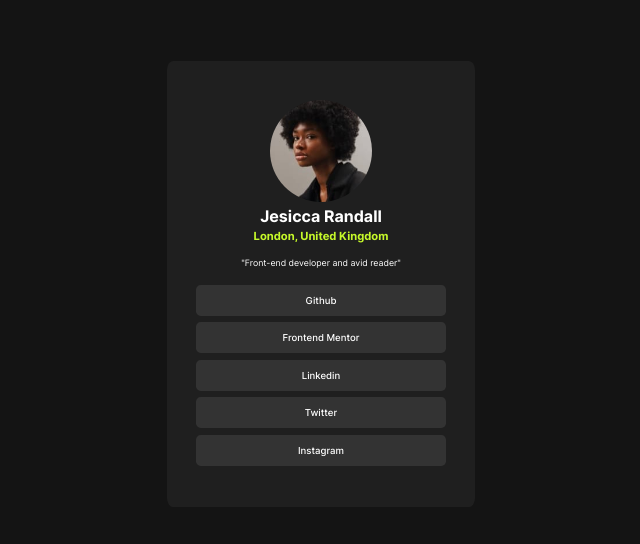
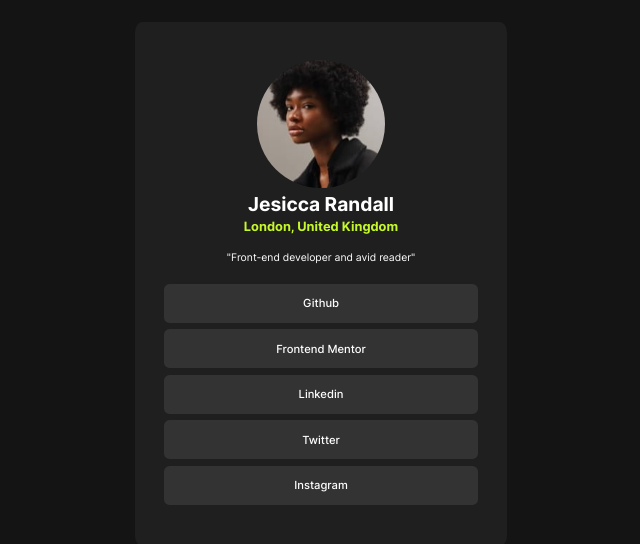
Before and after one commit to KraudKaiser/social-links-profile, a plain HTML site: page index.html in a window 1280 px wide. Shown: the part 116-660 px from the top of the page, without its empty margins (319-959 px from the left). Drawn offline with Linux system fonts and the light colour scheme.

Commit message:
again improved

```diff
--- a/index.html
+++ b/index.html
@@ -32,7 +32,7 @@
       background-color: hsl(0, 0%, 12%);
       padding: 3% 2%;
       border-radius: 2%;
-      min-width: 20%;
+      min-width: 25%;
       text-align: center;
     }
 
@@ -49,13 +49,13 @@
         & h1{
           margin: 0;
           padding: 0;
-          font-size: 100%;
+          font-size: 120%;
           color: hsl(0, 0%, 100%);
         }
         & h2{
           margin: 0;
           padding: 0;
-          font-size: 70%;
+          font-size: 80%;
           color: hsl(75, 94%, 57%);
         }
       }
@@ -65,7 +65,7 @@
       & header{
         & p{
           padding: 2%;
-          font-size: 55%;
+          font-size: 65%;
           color: hsl(0, 0%, 100%);
         }
       }
@@ -87,7 +87,7 @@
           list-style-type: none;
         }
         & li{
-          font-size: 60%;
+          font-size: 70%;
           background-color: hsl(0, 0%, 20%);
           padding: 4% 5%;
           border-radius: .5em;
```
